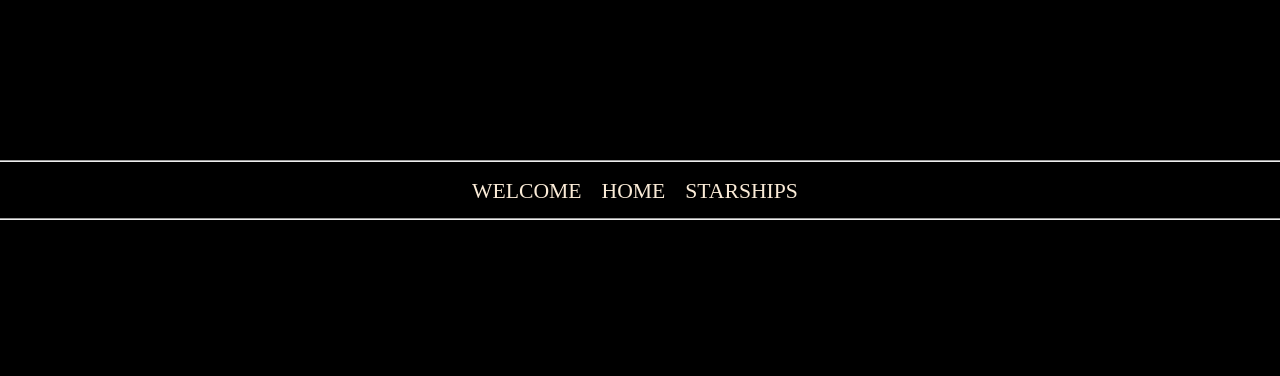
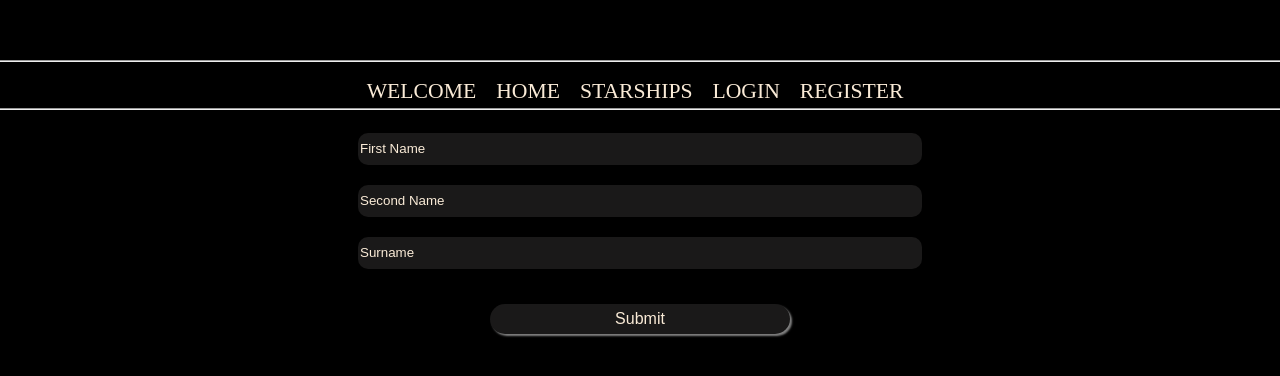
Before and after one commit to ursulacubilla/sprint8, a React (Create React App) app: page /register in a window 1280 px wide. Shown: the part 210-586 px from the top of the page. Built offline with nearby package versions, Linux system fonts and the light colour scheme.

Commit message:
ejercicio 6 en proceso

```diff
--- a/src/App.css
+++ b/src/App.css
@@ -1,14 +1,11 @@
+
+/* Global style */
 body {
   margin: 0;
   min-width: 100%;
 }
 .App {
   text-align: center;
-}
-
-.App-logo {
-  height: 40vmin;
-  pointer-events: none;
 }
 .App-header {
   background-color: black;
@@ -20,59 +17,49 @@ body {
   font-size: calc(10px + 2vmin);
   color: white;
 }
+.hr {
+  color: antiquewhite;
+  /* min-width: 40%; */
+}
+ul {
+  height: 20px;
+}
+p {
+  display: flex;
+}
+h1 {
+  padding-bottom: 100px;
+}
+
+
+/*  */
+.App-header-li {
+  list-style: none;
+}
+.App-button {
+  width: 100vh;
+  text-align: start;
+  background-color: rgb(26, 25, 25);
+  color: antiquewhite;
+  border: none;
+  border-radius: 10px;
+}
 img {
   margin-top: 20px;
   width: 250px;
   height: 100px;
   display: flex;
 }
+
+
+/* Welcome */
 .img-welcome {
   width: 300px;
   height: 150px;
   padding-bottom: 50px;
 }
-.hr {
-  color: antiquewhite;
-  min-width: 100%;
-}
-.App-navBar-div{
-  min-width: 100%;
-}
-.App-navBar {
-  display: inline;
-}
-.App-navBar a {
-  margin: 10px;
-  font-size: smaller;
-  color: antiquewhite;
-  text-decoration: none;
-}
-.App-navBar-ul {
-  padding-right: 10px;
-  padding-left: 0;
-}
-ul {
-  width: 200vh;
-  margin: 5px;
-  list-style: none;
-}
-
-.App-button {
-  width: 100vh;
-  text-align: start;
-  background-color: rgb(26, 25, 25);
-  color: antiquewhite;
-  border: none;
-}
-p {
-  display: flex;
-}
-h1 {
-  /* margin: 0; */
-  padding-bottom: 100px;
-}
 .button-welcome {
-  width: 250px;
+width: 250px;
 height: 50px;
 margin-top: 25px;
 text-align: center;
@@ -91,6 +78,98 @@ cursor: pointer;
   text-decoration: none;
   color: antiquewhite;
 }
+
+
+/* NavBar */
+.App-navBar-div{
+  min-width: 100%;
+}
+.App-navBar {
+  display: inline;
+}
+.App-navBar a {
+  margin: 10px;
+  font-size: smaller;
+  color: antiquewhite;
+  text-decoration: none;
+}
+.App-navBar-ul {
+  padding-right: 10px;
+  padding-left: 0;
+  width: 200vh;
+  margin: 5px;
+  list-style: none;
+}
+.App-navBar-login {
+  display: inline;
+  text-align: end;
+}
+.App-navBar-login a {
+  margin: 10px;
+  font-size: smaller;
+  color: antiquewhite;
+  text-decoration: none;
+}
+
+
+/* Login */
+.input-login{
+  width: 50vh;
+  height: 30px;
+  text-align: start;
+  background-color: rgb(26, 25, 25);
+  color: antiquewhite;
+  border: none;
+  border-radius: 10px;
+  margin-bottom: 10px;
+  margin-top: 10px;
+}
+.button-login {
+  width: 250px;
+  height: 30px;
+  margin-top: 25px;
+  text-align: center;
+  background-color: rgb(26, 25, 25);
+  color: antiquewhite;
+  border-radius: 20px;
+  box-shadow: 2px 2px 2px gray;
+  border: none;
+  font-size: 16px;
+  cursor: pointer;
+}
+.button-login:active {
+  transform: scale(0.98);
+}
+
+
+/* Register */
+.input-register {
+  width: 70vh;
+  height: 30px;
+  text-align: start;
+  background-color: rgb(26, 25, 25);
+  color: antiquewhite;
+  border: none;
+  border-radius: 10px;
+  margin-bottom: 10px;
+  margin-top: 10px;
+}
+.button-register {
+  width: 300px;
+  height: 30px;
+  margin-top: 25px;
+  text-align: center;
+  background-color: rgb(26, 25, 25);
+  color: antiquewhite;
+  border-radius: 20px;
+  box-shadow: 2px 2px 2px gray;
+  border: none;
+  font-size: 16px;
+  cursor: pointer;
+}
+.button-register:active {
+  transform: scale(0.98);
+}
 /* .nav-bar-welcome{
   padding-bottom: 100px;
 } */
--- a/src/App.js
+++ b/src/App.js
@@ -5,6 +5,8 @@ import './app.css';
 import { Route, Routes } from 'react-router-dom';
 import { NavBar } from './nav-bar';
 import { Home } from './home';
+import { Login } from './login';
+import { Register } from './register';
 
 
 function App() {
@@ -19,6 +21,8 @@ function App() {
          <Route path='/welcome/' element={<Welcome /> } />
          <Route path='/home/' element={<Home /> } />
          <Route path='/application/' element={<Application /> } />
+         <Route path='/login/' element={<Login /> } />
+         <Route path='/register/' element={<Register /> } />
           </Routes>
 
       </header>
--- /dev/null
+++ b/src/home.js
@@ -0,0 +1,7 @@
+import React from "react";
+
+export const Home = () => {
+    return(
+        <img className="img-welcome" src='https://lumiere-a.akamaihd.net/v1/images/sw_logo_stacked_2x-52b4f6d33087_7ef430af.png'></img>
+    );
+}
--- /dev/null
+++ b/src/login.js
@@ -0,0 +1,34 @@
+import React from "react";
+import { useState, useEffect } from "react";
+
+export const Login = () => {
+    const [item1, setItem1] = useState(0);
+    const [item2, setItem2] = useState(0);
+
+useEffect(() => {
+  const localItem1 = localStorage.setItem('item1', JSON.stringify(item1));
+  const localItem2 = localStorage.setItem('item2', JSON.stringify(item2));
+  console.log(localItem1, localItem2);
+  setItem1(localItem1);
+  setItem2(localItem2)
+}, []);
+
+    function handleChangeItem1(e) {
+        setItem1(e.target.value);
+        localStorage.setItem('item1', e.target.value);
+        }
+    function handleChangeItem2(e) {
+        setItem2(e.target.value);
+        localStorage.setItem('item2', e.target.value);
+        console.log(localStorage);
+    }
+
+    return(
+        <>
+        <input className="input-login" defaultValue="User" onChange={handleChangeItem1}></input>
+        <input className="input-login" defaultValue="Password" onChange={handleChangeItem2}></input>
+
+        <button className="button-login">Submit</button>
+        </>
+    );
+}
--- a/src/nav-bar.js
+++ b/src/nav-bar.js
@@ -8,27 +8,11 @@ export function NavBar() {
     <li className="App-navBar"><Link to="welcome">WELCOME</Link></li>
     <li className="App-navBar"><Link to="/home">HOME</Link></li>
     <li className="App-navBar"><Link to="/application">STARSHIPS</Link></li>
+    <li className="App-navBar-login"><Link to="/login">LOGIN</Link></li>
+    <li className="App-navBar-login"><Link to="/register">REGISTER</Link></li>
     </ul>
     <hr className="hr" />
     </nav>
  );
 
 }
-
-{/* <nav className="App-navBar-div">
-<hr />
-<ul className="App-navBar-ul">
-<li className="App-navBar"><Link to="/">HOME</Link></li>
-<li className="App-navBar"><Link to="/">STARSHIPS</Link></li>
-</ul>
-    <hr />
-</nav> */}
-
-{/* <NavLink
-style={({ isActiive }) => ({
-    color: isActiive ? 'red' : 'blue',
-})}
-    to="/"
->Home</NavLink>
-otra forma de hacer los navs mas lindos, me gusta :)
-*/}
--- /dev/null
+++ b/src/register.js
@@ -0,0 +1,13 @@
+import React from "react";
+
+export const Register = () => {
+    return(
+        <>
+        <input className="input-register" defaultValue="First Name"></input>
+        <input className="input-register" defaultValue="Second Name"></input>
+        <input className="input-register" defaultValue="Surname"></input>
+
+        <button className="button-register">Submit</button>
+        </>
+    );
+}
--- a/src/welcome.js
+++ b/src/welcome.js
@@ -7,7 +7,6 @@ export const Welcome = () => {
     return(
         <>
         <h1>Bienvenidos</h1>
-        {/* <NavBar className="nav-bar-welcome" /> */}
 
         <img className="img-welcome" src='https://lumiere-a.akamaihd.net/v1/images/sw_logo_stacked_2x-52b4f6d33087_7ef430af.png'></img>
 
```
